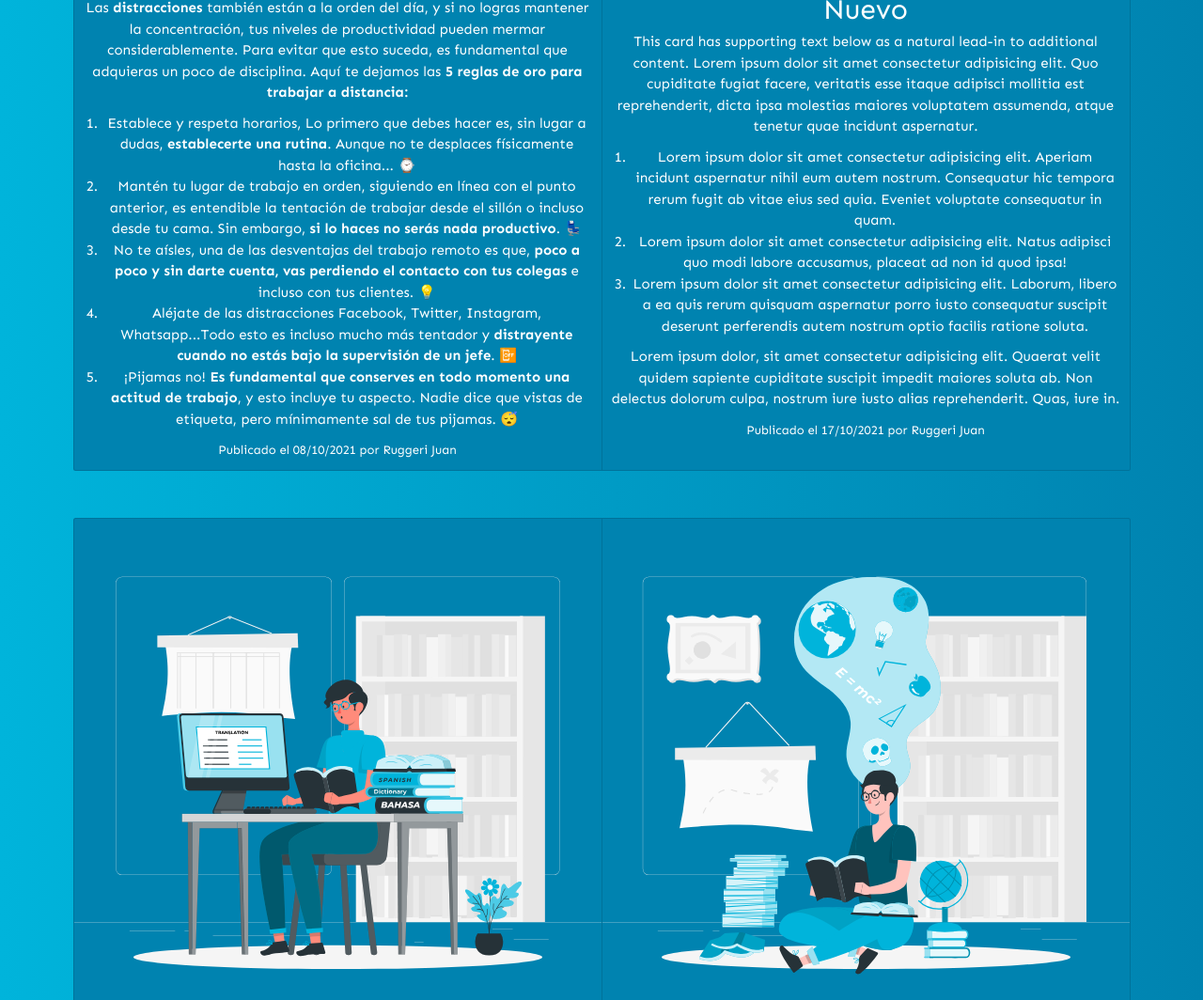
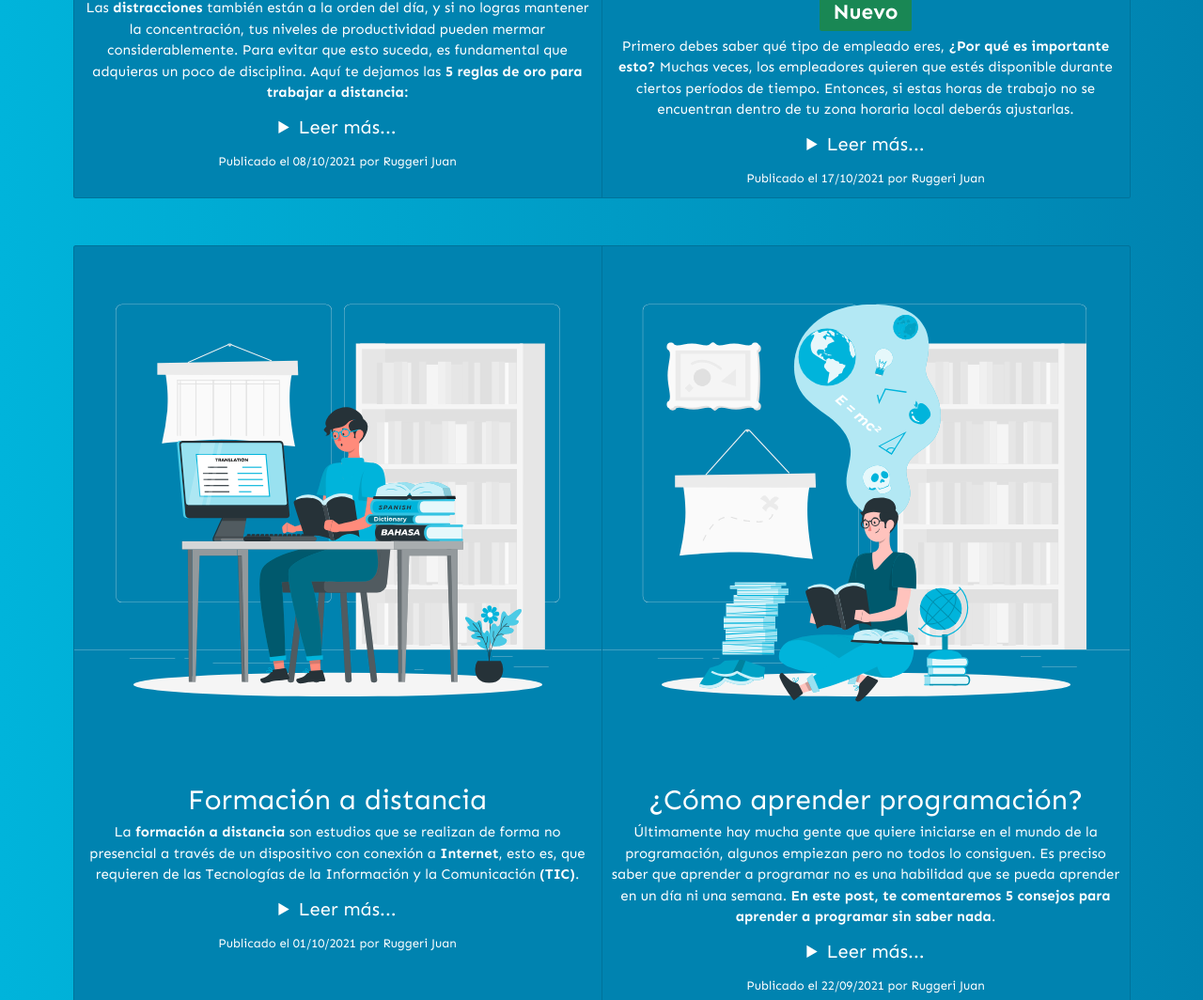
Before and after one commit to Juanma19R/trabajoRemoto, a website: page pages/blog.html in a window 1280 px wide. Shown: the part 870-1934 px from the top of the page at 94% size. Drawn offline with nearby package versions, Linux system fonts and the light colour scheme.

Commit message:
Se termino de editar la informacion en la sección blog, y se agregaron enlaces de leer mas.

```diff
--- a/pages/blog.html
+++ b/pages/blog.html
@@ -50,7 +50,7 @@
 
     <main>
         <div class="container_blogHead">
-            <h1 class="animate__animated animate__rubberBand">Bienvenidos a nuestro Blog &#128240</h1>
+            <h1 class="animate__animated animate__pulse">Bienvenidos a nuestro Blog &#128240</h1>
         </div>
     </main>
 
@@ -63,6 +63,8 @@
                         <div class="card-body cardGroup_card">
                             <h5 class="card-title">Las 5 reglas de oro</h5>
                             <p class="card-text">Las <strong>distracciones</strong> también están a la orden del día, y si no logras mantener la concentración, tus niveles de productividad pueden mermar considerablemente. Para evitar que esto suceda, es fundamental que adquieras un poco de disciplina. Aquí te dejamos las <strong>5 reglas de oro para trabajar a distancia: </strong>
+                                <details>
+                                    <summary class="enlace__LeerMas">Leer más...</summary>
                                     <ol>
                                         <li>Establece y respeta horarios, Lo primero que debes hacer es, sin lugar a dudas, <strong>establecerte una rutina</strong>. Aunque no te desplaces físicamente hasta la oficina... &#8986</li>
                                         <li>Mantén tu lugar de trabajo en orden, siguiendo en línea con el punto anterior, es entendible la tentación de trabajar desde el sillón o incluso desde tu cama. Sin embargo, <strong>si lo haces no serás nada productivo</strong>. &#128186</li>
@@ -70,6 +72,7 @@
                                         <li>Aléjate de las distracciones Facebook, Twitter, Instagram, Whatsapp...Todo esto es incluso mucho más tentador y <strong>distrayente cuando no estás bajo la supervisión de un jefe</strong>. &#128244</li>
                                         <li>¡Pijamas no! <strong>Es fundamental que conserves en todo momento una actitud de trabajo</strong>, y esto incluye tu aspecto. Nadie dice que vistas de etiqueta, pero mínimamente sal de tus pijamas. &#128564</li>
                                     </ol>
+                                </details>
                             </p>
                             <p class="card-text"><small class="cardGoup__textoFooter">Publicado el 08/10/2021 por Ruggeri Juan</small></p>
                         </div>
@@ -78,15 +81,18 @@
                     <div class="card">
                         <img src="../img/tips-busqueda-blog.svg" class="card-img-top" alt="ilustración de consejos para tu busqueda">
                         <div class="card-body cardGroup_card">
-                            <h5 class="card-title">Consejos para tu busqueda de trabajo <span class="card__badge">Nuevo</span></h5>
-                            <p class="card-text">This card has supporting text below as a natural lead-in to additional content.
-                            Lorem ipsum dolor sit amet consectetur adipisicing elit. Quo cupiditate fugiat facere, veritatis esse itaque adipisci mollitia est reprehenderit, dicta ipsa molestias maiores voluptatem assumenda, atque tenetur quae incidunt aspernatur.
-                            <ol>
-                                <li>Lorem ipsum dolor sit amet consectetur adipisicing elit. Aperiam incidunt aspernatur nihil eum autem nostrum. Consequatur hic tempora rerum fugit ab vitae eius sed quia. Eveniet voluptate consequatur in quam.</li>
-                                <li>Lorem ipsum dolor sit amet consectetur adipisicing elit. Natus adipisci quo modi labore accusamus, placeat ad non id quod ipsa!</li>
-                                <li>Lorem ipsum dolor sit amet consectetur adipisicing elit. Laborum, libero a ea quis rerum quisquam aspernatur porro iusto consequatur suscipit deserunt perferendis autem nostrum optio facilis ratione soluta.</li>
-                            </ol>
-                            <p>Lorem ipsum dolor, sit amet consectetur adipisicing elit. Quaerat velit quidem sapiente cupiditate suscipit impedit maiores soluta ab. Non delectus dolorum culpa, nostrum iure iusto alias reprehenderit. Quas, iure in.</p>
+                            <h5 class="card-title">Consejos para tu busqueda de trabajo <span class="badge bg-success">Nuevo</span>
+                            </h5>
+                            <p class="card-text">Primero debes saber qué tipo de empleado eres, <strong>¿Por qué es importante esto?</strong> Muchas veces, los empleadores quieren que estés disponible durante ciertos períodos de tiempo. Entonces, si estas horas de trabajo no se encuentran dentro de tu zona horaria local deberás ajustarlas.
+                                <details>
+                                    <summary class="enlace__LeerMas">Leer más...</summary>
+                                    <p>
+                                        Debes especificar <strong>cuándo puedes trabajar</strong>. El trabajo a distancia es diferente a un trabajo tradicional, por lo que es importante pensar en este aspecto.
+                                        Evidentemente, no puedes solicitar puestos de trabajo utilizando tu currículum vitae de hace varios meses. Si realmente quieres conseguir <strong>un trabajo en remoto bien remunerado</strong>, tu CV debe ser impecable. Investiga la descripción del trabajo y asegúrate de que tu currículum coincide con esas habilidades específicas, <strong>menciona cualquier herramienta en la que seas competente</strong>.
+                                        Ahora que sabes cómo encontrar trabajo en remoto y tienes las herramientas para que tu currículum destaque, tómate unos minutos para anotar <strong>lo que estás buscando en una posición a distancia y en qué zona horaria.</strong>
+                                        Sigue todos estos consejos y tendrás muchas más posibilidades de conseguir un trabajo en remoto que cumpla con todas tus expectativas. ¡Mucha suerte!
+                                    </p>
+                                </details>
                             </p>
                             <p class="card-text"><small class="cardGoup__textoFooter">Publicado el 17/10/2021 por Ruggeri Juan</small></p>
                         </div>
@@ -102,10 +108,15 @@
                         <img src="../img/aprende-a-distancia.svg" class="card-img-top" alt="ilustración de formación a distancia">
                         <div class="card-body cardGroup_card">
                             <h5 class="card-title">Formación a distancia</h5>
-                            <p class="card-text">Lorem ipsum dolor sit amet consectetur, adipisicing elit. Hic ut earum amet magni exercitationem repudiandae fugit. Odio laboriosam soluta eaque. Lorem ipsum dolor, sit amet consectetur adipisicing elit. Quaerat velit quidem sapiente cupiditate suscipit impedit maiores soluta ab. Non delectus dolorum culpa, nostrum iure iusto alias reprehenderit. Quas, iure in.
-                            Lorem ipsum dolor sit amet consectetur adipisicing elit, consequatur voluptatibus obcaecati voluptatem quibusdam.
-                            Lorem ipsum dolor sit amet consectetur adipisicing elit. Qui delectus dolore a molestiae ipsam odio officia unde sint dicta deserunt voluptatem adipisci tempora, reiciendis vero, ipsa error quos eos aliquid vel consectetur, ab impedit et. Voluptatibus laboriosam quos repudiandae doloremque non magnam exercitationem, in ab similique. Maxime sed nobis itaque.
+                            <p class="card-text">La <strong>formación a distancia</strong> son estudios que se realizan de forma no presencial a través de un dispositivo con conexión a <strong>Internet</strong>, esto es, que requieren de las Tecnologías de la Información y la Comunicación <strong>(TIC)</strong>.
+                                <details>
+                                    <summary class="enlace__LeerMas">Leer más...</summary>
+                                    <p>
+                                        Los estudiantes pueden estudiar desde su casa o desde cualquier sitio en el que tengan conexión a Internet. El centro formativo dispone de un <strong>campus virtual</strong> en el que se puede acceder a los contenidos de los cursos y, además, interactuar con los demás estudiantes y también con el docente.
+                                        Los <strong>materiales</strong> utilizados en estos cursos, y el tipo de <strong>actividades</strong>, pueden ser <strong>muy diversos</strong>. Depende de la metodología que utilice el docente en cada curso, pero puede haber documentos escritos, vídeos, actividades grupales con otros estudiantes, debates en los fórums, creación de presentaciones dinámicas, evaluación de las tareas de los compañeros, ejercicios prácticos sobre un tema, etc.
+                                        Las principales modalidades en las que se imparte la formación online son <a href="https://www.educaweb.com/contenidos/educativos/formacion-online-distancia/modalidades-formacion-online/#e-learning">e-learning</a>, <a href="https://www.educaweb.com/contenidos/educativos/formacion-online-distancia/modalidades-formacion-online/#b-learning">b-learning</a> y <a href="https://www.educaweb.com/contenidos/educativos/formacion-online-distancia/modalidades-formacion-online/#m-learning">m-learning</a>.
                                     </p>
+                                </details>
                             </p>
                             <p class="card-text"><small class="cardGoup__textoFooter">Publicado el 01/10/2021 por Ruggeri Juan</small></p>
                         </div>
@@ -115,14 +126,20 @@
                         <img src="../img/como-aprender-programacion.svg" class="card-img-top" alt="ilustración como aprender programacion">
                         <div class="card-body cardGroup_card">
                             <h5 class="card-title">¿Cómo aprender programación?</h5>
-                            <p class="card-text">This card has supporting text below as a natural lead-in to additional content.
-                            Quia culpa distinctio, eveniet, vel neque impedit voluptatum nostrum omnis dignissimos atque harum ducimus quae pariatur assumenda!
-                            Lorem ipsum dolor sit amet consectetur adipisicing elit. Quo cupiditate fugiat facere, veritatis esse itaque adipisci mollitia est reprehenderit, dicta ipsa molestias maiores voluptatem assumenda, atque tenetur quae incidunt aspernatur.
+                            <p class="card-text">Últimamente hay mucha gente que quiere iniciarse en el mundo de la programación, algunos empiezan pero no todos lo consiguen. Es preciso saber que aprender a programar no es una habilidad que se pueda aprender en un día ni una semana. <strong>En este post, te comentaremos 5 consejos para aprender a programar sin saber nada</strong>.
+                                <details class="enlace__LeerMas">
+                                    <summary>Leer más...</summary>
                                     <ol>
-                                <li>Lorem ipsum dolor sit amet consectetur adipisicing elit. Aperiam incidunt aspernatur nihil eum autem nostrum. Consequatur hic tempora rerum fugit ab vitae eius sed quia. Eveniet voluptate consequatur in quam.</li>
-                                <li>Lorem ipsum dolor sit amet consectetur adipisicing elit. Laborum, libero a ea quis rerum quisquam aspernatur porro iusto consequatur suscipit deserunt perferendis autem nostrum optio facilis ratione soluta.</li>
+                                        <li><strong>Aprende de forma autodidacta:</strong>
+                                            Esta opción no es mala para personas que quieran aprender a programar desde cero a su ritmo y por libre.
+                                        </li>
+                                        <li><strong>Inscribirte a cursos de programación:</strong> Ser autodidacta en la programación no es imposible. Sin embargo, aprender a programar va a implicar muy probablemente inscribirte también en cursos online. <strong>Es crucial realizar una buena selección del curso</strong>.</li>
+                                        <li><strong>Aprende inglés</strong>: Cuando empieces con la programación básica y estés escribiendo tus primeros comandos, te darás cuenta que estos tienen su raíz en el inglés, así que, <strong>si dominas este idioma</strong>, entenderás por qué determinado código es importante para que el programa ejecute ciertas acciones.</li>
+                                        <li><strong>Elige un lenguaje de programación</strong>: Aprender a programar significa familiarizarte con el uso de un lenguaje de programación en específico, y cuando quieras pasarte a otro, no tendrás muchos problemas, ya que la mayoría parten de las mismas bases. <strong>Por esta razón es importante que sepas qué lenguaje de programación aprender primero</strong>.</li>
+                                        <li><strong>Práctica programación</strong>: Aprender a programar es como querer dominar otro idioma,<strong>y practicar es la única forma para asimilar todo lo que has aprendido</strong>. Algunos de los ejercicios que puedes hacer son, por ejemplo, desarrollar una página web, alterar programas de código abierto <strong>(Telegram, Mozilla Firefox, etc.)</strong> o también puedes hacer un bootcamp de programación donde realizarás numerosos ejercicios prácticos para seguir con tu formación. </li>
+                                        <p>Hemos visto los pasos que debes seguir para saber cómo aprender a programar sin saber nada. Ahora es el momento de que los pongas en práctica. Escoge la forma que mejor se adapte a tus necesidades y objetivos. <strong>¡Empieza ya!</strong></p>
                                     </ol>
-                            <p>Lorem ipsum dolor, sit amet consectetur adipisicing elit. Quaerat velit quidem sapiente cupiditate suscipit impedit maiores soluta ab. Non delectus dolorum culpa, nostrum iure iusto alias reprehenderit. Quas, iure in.</p>
+                                </details>
                             </p>
                             <p class="card-text"><small class="cardGoup__textoFooter">Publicado el 22/09/2021 por Ruggeri Juan</small></p>
                         </div>
--- a/scss/styles.scss
+++ b/scss/styles.scss
@@ -349,9 +349,16 @@ $colors: (
         color: $color-letras;
         font-size: $subtitulos/2;
     }
+    a{
+        color: #fff;
+    }
 }
 .cardGoup__textoFooter{
     font-size: $parrafos -1;
+}
+.enlace__LeerMas{
+    font-size: $parrafos;
+    color: $color-letras;
 }
 /*Error 404*/
 .container__error404{
```
Also changed, not shown: css/styles.css. Lines whose indentation alone changed are shown as unchanged.
